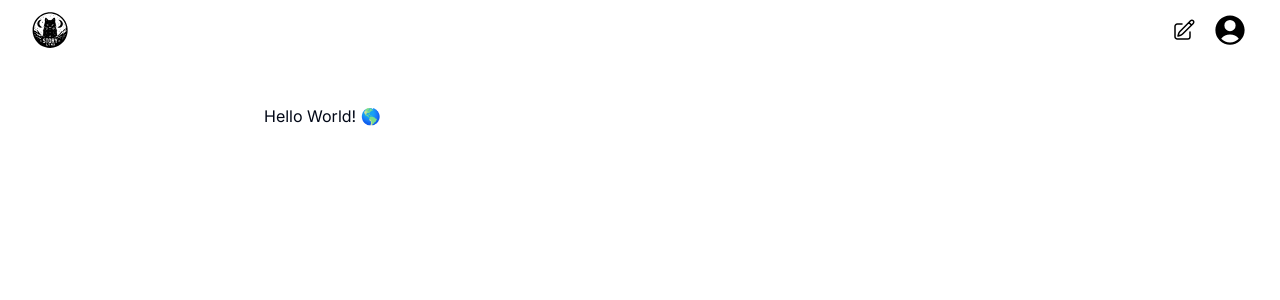
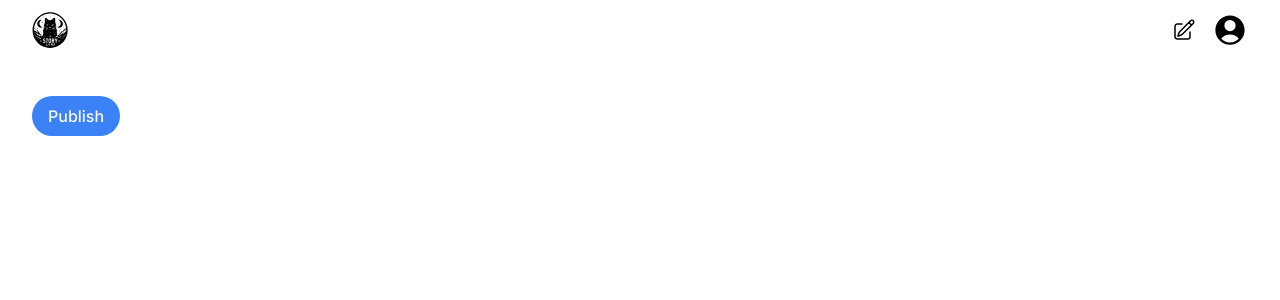
Before and after one commit to MuhammadChandra19/StoryLynx, a Next.js app: page /write in a window 1280 px wide. Shown: the top 300 px of the page. Built offline with nearby package versions, Linux system fonts and the light colour scheme.

Commit message:
feat: add publish button

```diff
--- a/components/shared/Editor/Writer.tsx
+++ b/components/shared/Editor/Writer.tsx
@@ -3,40 +3,61 @@
 import CodeBlockLowlight from '@tiptap/extension-code-block-lowlight'
 import { useEditor, EditorContent } from '@tiptap/react'
 import StarterKit from '@tiptap/starter-kit'
-import css from 'highlight.js/lib/languages/css'
-import js from 'highlight.js/lib/languages/javascript'
-import ts from 'highlight.js/lib/languages/typescript'
-import html from 'highlight.js/lib/languages/xml'
 
-import { createLowlight } from 'lowlight'
+import { setupLowlight } from './utils'
 
 import './styles.scss'
 import Toolbar from './Toolbar'
 import Popover from './Popover'
+import { Button } from '@/components/ui/button'
+import { useEffect } from 'react'
+
+type TWriter = {
+  onPublish: (content: string) => void
+  isEditable?: boolean
+  content?: string
+}
 
 
-const Writer = () => {
-  const lowlight = createLowlight()
-  lowlight.register('html', html)
-  lowlight.register('css', css)
-  lowlight.register('js', js)
-  lowlight.register('ts', ts)
+const Writer = ({ onPublish, isEditable = true, content = '' }: TWriter) => {
 
   const editor = useEditor({
     extensions: [
-      StarterKit,
+      StarterKit.configure({
+        codeBlock: false
+      }),
       CodeBlockLowlight.configure({
-        lowlight,
+        lowlight: setupLowlight(),
       }),
     ],
-    content: '<p>Hello World! 🌎️</p>',
+    content: content,
   })
+
+  useEffect(() => {
+    if (editor) {
+      editor.setEditable(isEditable)
+    }
+  }, [editor, isEditable])
+
+  const handlePublish = () => {
+    const content = editor?.getHTML()
+    onPublish(content || '')
+  }
 
   return (
     <article className="relative">
+      <div className="fixed -top-0 pt-24 z-50">
+        <Button
+          className="rounded-3xl bg-blue-500 hover:bg-blue-600"
+          onClick={handlePublish}
+        >
+          Publish
+        </Button>
+      </div>
       {editor && <Toolbar editor={editor} /> }
       {editor && <Popover editor={editor} /> }
       <EditorContent editor={editor} className="max-w-3xl m-auto"/>
+
     </article>
   )
 }
--- a/components/shared/Editor/index.tsx
+++ b/components/shared/Editor/index.tsx
@@ -1,9 +1,18 @@
 'use client'
 
+import { Button } from '@/components/ui/button'
 import Writer from './Writer'
 
 const Editor = () => {
-  return <Writer />
+  const publishContent = (content: string) => {
+    console.log(content)
+  }
+
+  return (
+    <div className="relative">
+      <Writer onPublish={publishContent}/>
+    </div>
+  )
 }
 
 export default Editor
--- /dev/null
+++ b/components/shared/Editor/utils.ts
@@ -0,0 +1,16 @@
+import css from 'highlight.js/lib/languages/css'
+import js from 'highlight.js/lib/languages/javascript'
+import ts from 'highlight.js/lib/languages/typescript'
+import html from 'highlight.js/lib/languages/xml'
+import { createLowlight } from 'lowlight'
+
+
+export const setupLowlight = () => {
+  const lowlight = createLowlight()
+  lowlight.register('html', html)
+  lowlight.register('css', css)
+  lowlight.register('js', js)
+  lowlight.register('ts', ts)
+
+  return lowlight
+}
--- a/components/shared/Topbar.tsx
+++ b/components/shared/Topbar.tsx
@@ -3,7 +3,7 @@ import Link from 'next/link'
 
 const Topbar = () => {
   return (
-    <nav className="navbar">
+    <nav className="navbar z-50 bg-white">
       <div className="container flex items-center justify-between">
         <Link href="/" >
           <Image src="/assets/storylynx-logo.svg" alt="logo" width={36} height={36}/>
--- a/package.json
+++ b/package.json
@@ -15,6 +15,7 @@
     "@radix-ui/react-toggle-group": "^1.0.4",
     "@tiptap/extension-code": "^2.1.13",
     "@tiptap/extension-code-block-lowlight": "^2.1.13",
+    "@tiptap/extension-placeholder": "^2.1.13",
     "@tiptap/pm": "^2.1.13",
     "@tiptap/react": "^2.1.13",
     "@tiptap/starter-kit": "^2.1.13",
```
Also changed, not shown: 1 other file (tests, documents, lock files or other folders).
